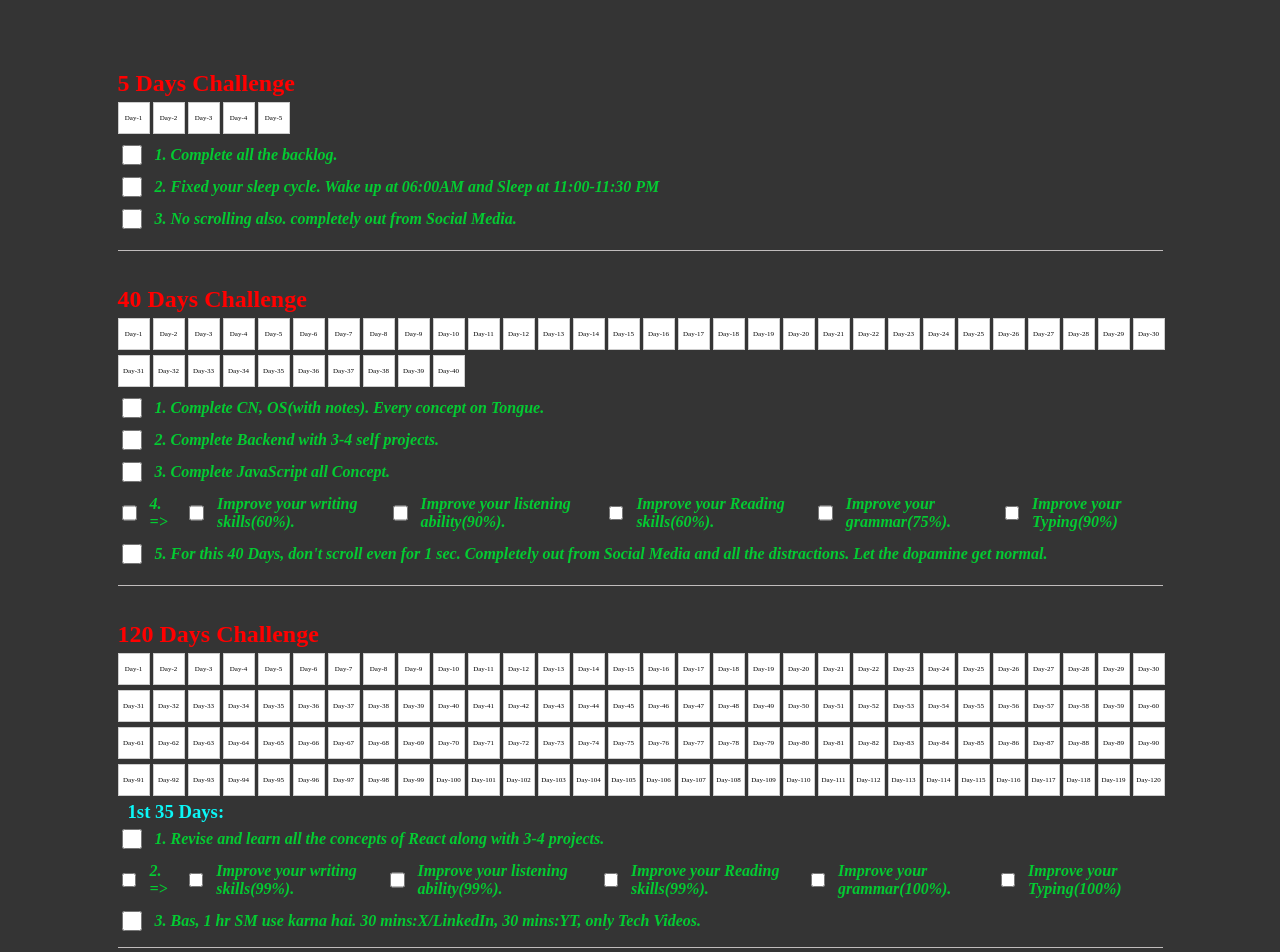
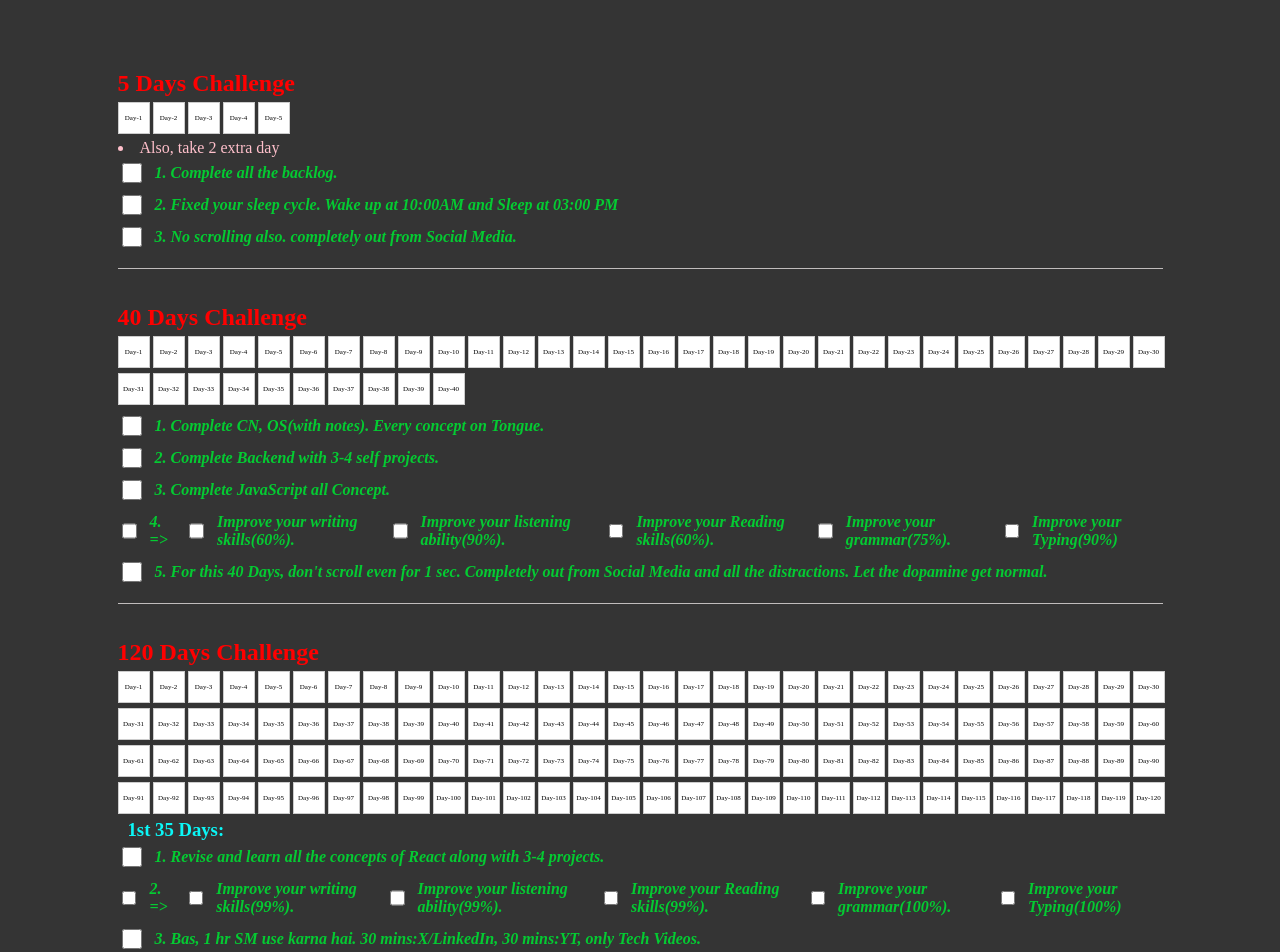
Before and after one commit to sahemant12/challenge-to-change-life, a plain HTML site: page 315days.html in a window 1280 px wide. Shown: the top 952 px of the page. Drawn offline with Linux system fonts and the light colour scheme.

Commit message:
5-day-challenge

```diff
--- a/315days.html
+++ b/315days.html
@@ -167,13 +167,14 @@ for(let i=0; i<arr.length; i++){
   task.setAttribute("class","tasks-list");
 
   if(arr[i]==5){
-    task.innerHTML = `<li class="check c1-t1">
+    task.innerHTML = `<li style="color:pink;">Also, take 2 extra day</li>
+    <li class="check c1-t1">
         <input type="checkbox" name="" id="checkbox">
         <h4>1. Complete all the backlog.</h4>
     </li>
     <li class="check c1-t2">
         <input type="checkbox" name="" id="checkbox">
-        <h4>2. Fixed your sleep cycle. Wake up at 06:00AM and Sleep at 11:00-11:30 PM</h4>
+        <h4>2. Fixed your sleep cycle. Wake up at 10:00AM and Sleep at 03:00 PM</h4>
     </li>
     <li class="check c1-t3">
         <input type="checkbox" name="" id="checkbox">
```
